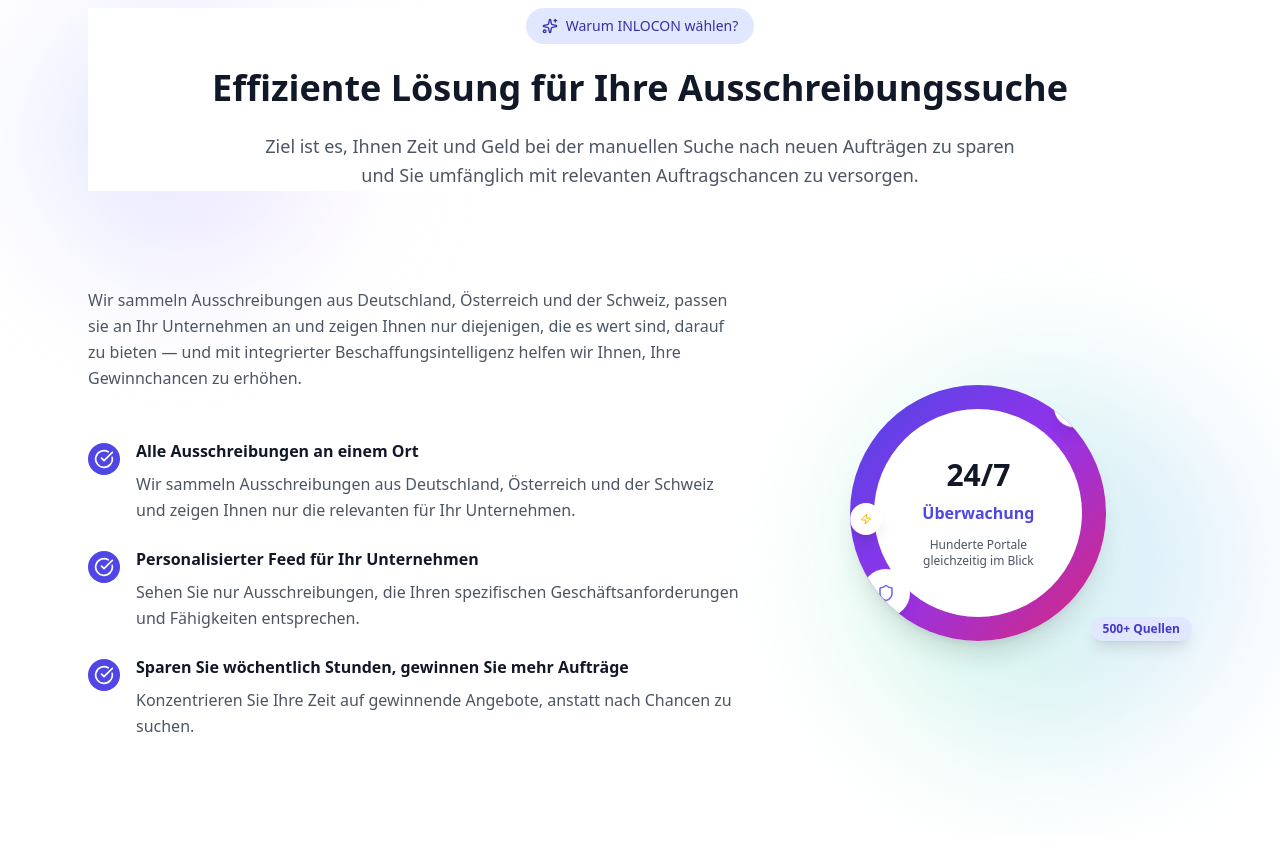
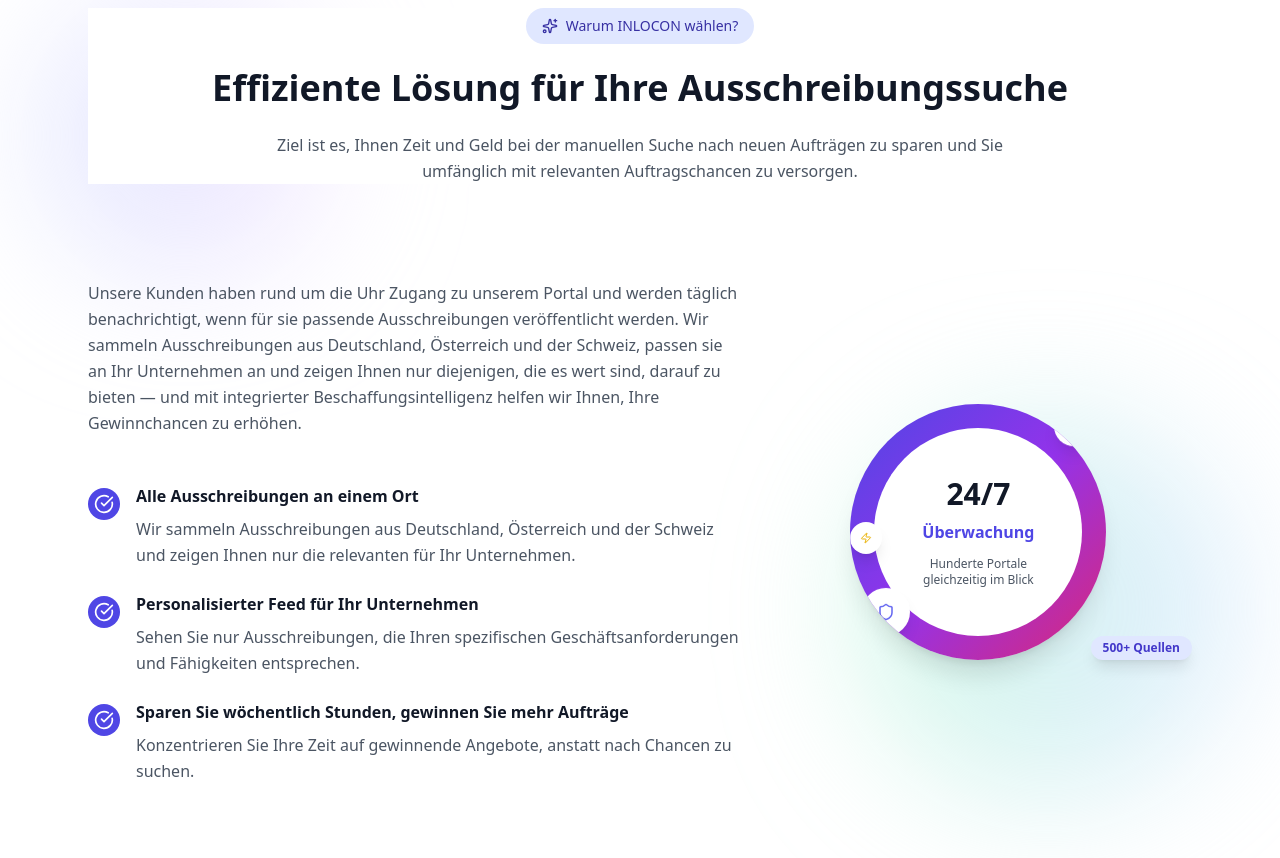
Before and after one commit to ckdonah/INLOCON, a React (Vite) app: page / in a window 1280 px wide. Shown: the part 960-1818 px from the top of the page. Built offline with nearby package versions, Linux system fonts and the light colour scheme.

Commit message:
modified benefits

```diff
--- a/src/components/Benefits.jsx
+++ b/src/components/Benefits.jsx
@@ -52,7 +52,7 @@ const Benefits = () => {
               Effiziente Lösung für Ihre Ausschreibungssuche
             </h2>
 
-            <p className="text-lg text-gray-600 max-w-3xl mx-auto leading-relaxed">
+            <p className="text-l text-gray-600 max-w-3xl mx-auto leading-relaxed">
               Ziel ist es, Ihnen Zeit und Geld bei der manuellen Suche nach
               neuen Aufträgen zu sparen und Sie umfänglich mit relevanten
               Auftragschancen zu versorgen.
@@ -64,8 +64,11 @@ const Benefits = () => {
           <div className="lg:col-span-3 space-y-12">
             <div>
               <p className="text-l text-gray-600 leading-relaxed">
-                Wir sammeln Ausschreibungen aus Deutschland, Österreich und der
-                Schweiz, passen sie an Ihr Unternehmen an und zeigen Ihnen nur
+                Unsere Kunden haben rund um die Uhr Zugang zu unserem Portal und
+                werden täglich benachrichtigt, wenn für sie passende
+                Ausschreibungen veröffentlicht werden. Wir sammeln
+                Ausschreibungen aus Deutschland, Österreich und der Schweiz,
+                passen sie an Ihr Unternehmen an und zeigen Ihnen nur
                 diejenigen, die es wert sind, darauf zu bieten — und mit
                 integrierter Beschaffungsintelligenz helfen wir Ihnen, Ihre
                 Gewinnchancen zu erhöhen.
```
